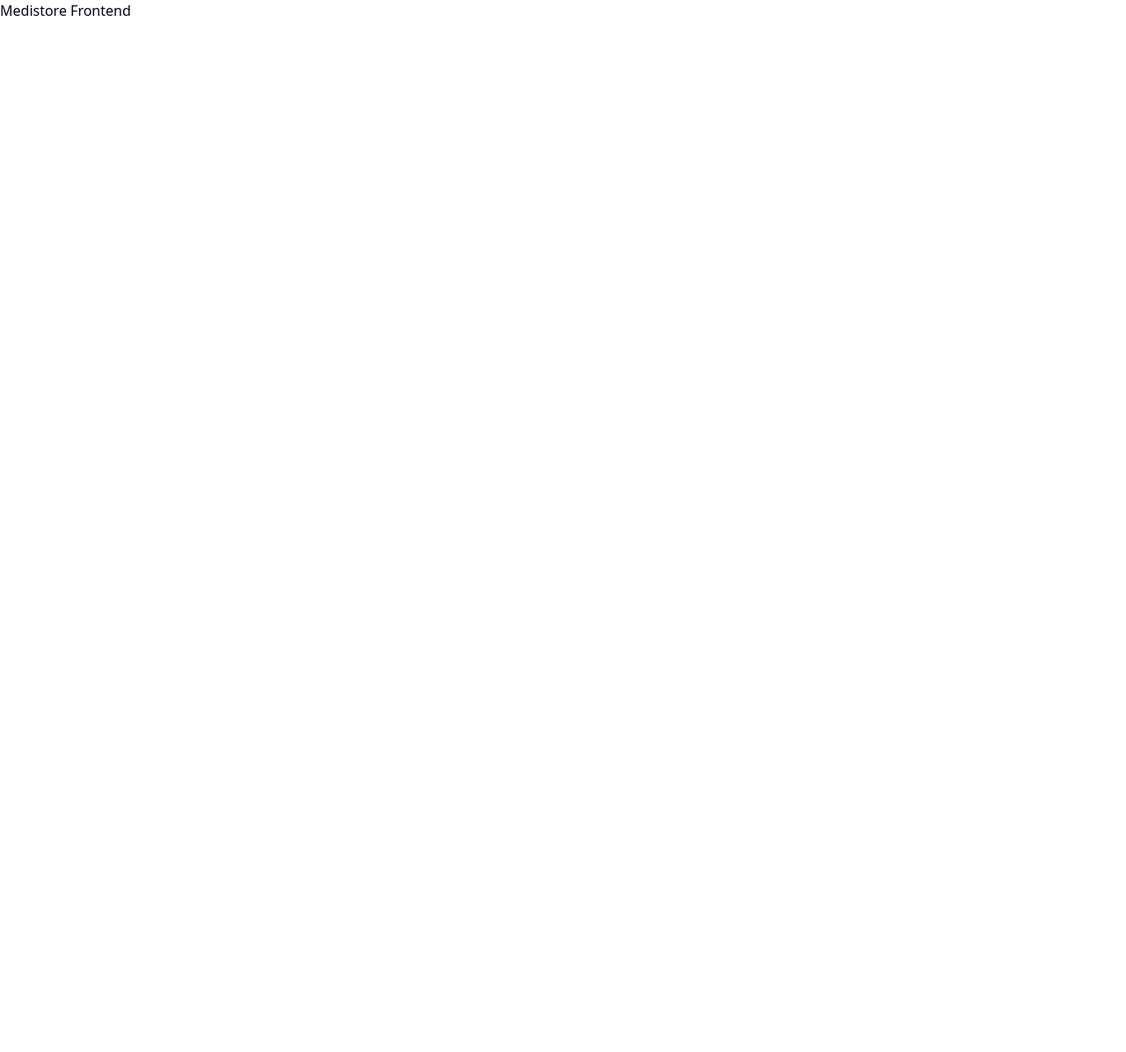
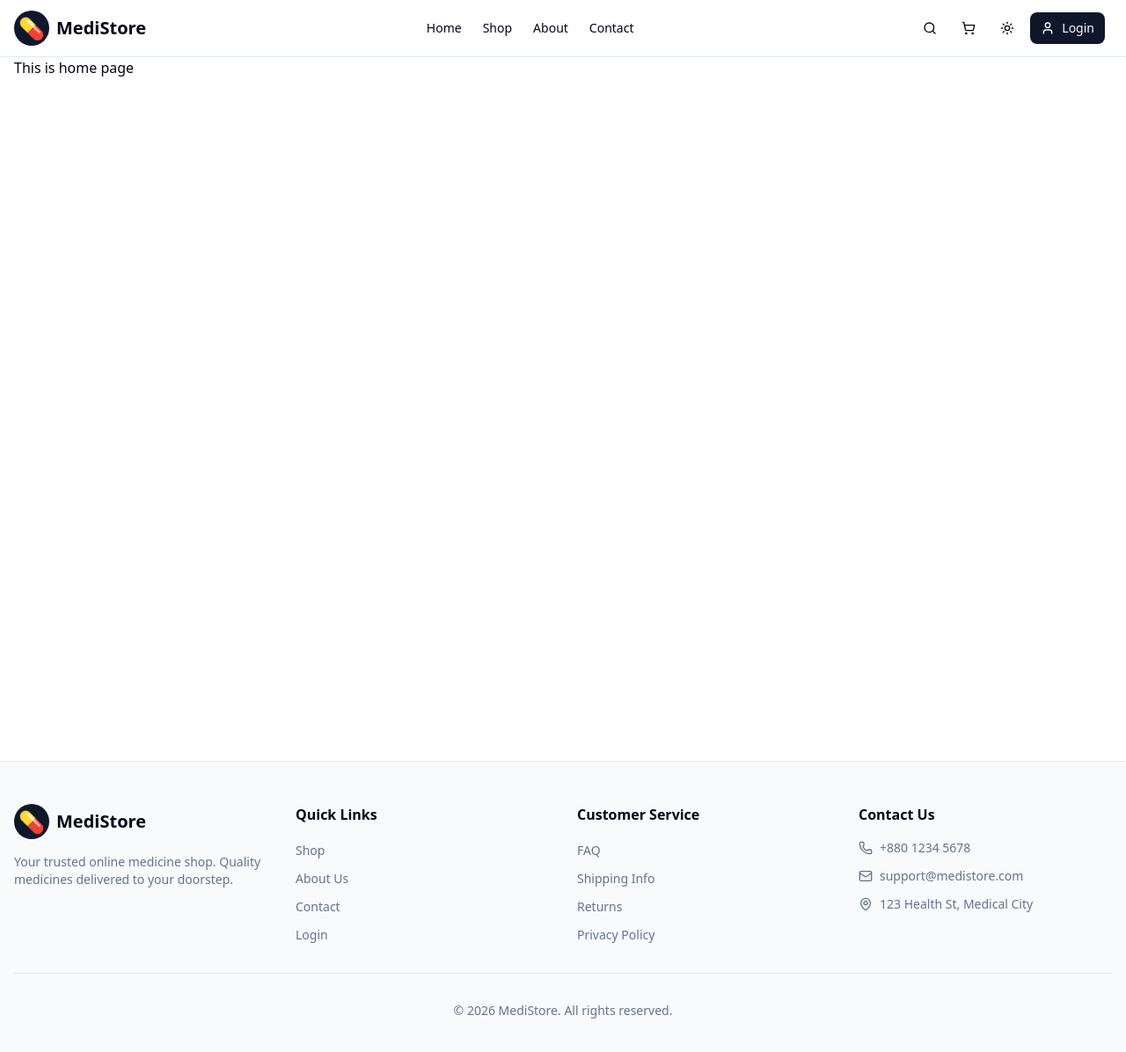
Before and after one commit to rakibhasansohag/Medi-Store, a Next.js app in the folder medistore-frontend/: page / in a window 1280 px wide. Shown: the top 1196 px of the page at 88% size. Before the commit the page ends 800 px from the top, so only its background shows below. Built offline with nearby package versions, Linux system fonts and the light colour scheme.

Commit message:
navbar and footer added with common layout

```diff
--- a/medistore-frontend/src/app/(commonLayout)/layout.tsx
+++ b/medistore-frontend/src/app/(commonLayout)/layout.tsx
@@ -1,11 +1,14 @@
 import React from 'react';
+import { Navbar } from '@/components/layout/Navbar';
+import { Footer } from '@/components/layout/Footer';
 
 function CommonLayout({ children }: { children: React.ReactNode }) {
 	return (
-		<div>
-			<h1>This Is Common Layout</h1>
+		<main>
+			<Navbar />
 			{children}
-		</div>
+			<Footer />
+		</main>
 	);
 }
 
--- /dev/null
+++ b/medistore-frontend/src/app/(commonLayout)/page.tsx
@@ -0,0 +1,7 @@
+export default async function Home() {
+	return (
+		<div className='max-w-7xl mx-auto px-4 h-screen'>
+			<h1>This is home page</h1>
+		</div>
+	);
+}
--- a/medistore-frontend/src/app/layout.tsx
+++ b/medistore-frontend/src/app/layout.tsx
@@ -2,6 +2,7 @@
 import { Geist, Geist_Mono } from "next/font/google";
 import "./globals.css";
 import { Toaster } from 'sonner';
+import { ThemeProvider } from 'next-themes';
 
 const geistSans = Geist({
 	variable: '--font-geist-sans',
@@ -27,12 +28,19 @@
 	children: React.ReactNode;
 }>) {
 	return (
-		<html lang='en'>
+		<html lang='en' className='scroll-smooth' suppressHydrationWarning>
 			<body
 				className={`${geistSans.variable} ${geistMono.variable} antialiased`}
 			>
-				{children}
-				<Toaster position='top-center' richColors />
+				<ThemeProvider
+					attribute='class'
+					defaultTheme='system'
+					enableSystem
+					disableTransitionOnChange
+				>
+					{children}
+					<Toaster position='top-center' richColors />
+				</ThemeProvider>
 			</body>
 		</html>
 	);
--- a/medistore-frontend/src/app/page.tsx
+++ /dev/null
@@ -1,3 +0,0 @@
-export default function Home() {
-	return <h1>Medistore Frontend</h1>;
-}
--- /dev/null
+++ b/medistore-frontend/src/components/layout/Footer.tsx
@@ -0,0 +1,129 @@
+import Link from 'next/link';
+import { Mail, Phone, MapPin } from 'lucide-react';
+
+export function Footer() {
+	return (
+		<footer className='border-t bg-muted/50'>
+			<div className='container mx-auto px-4 py-12'>
+				<div className='grid grid-cols-1 md:grid-cols-4 gap-8'>
+					{/* Brand */}
+					<div className='space-y-4'>
+						<div className='flex items-center space-x-2'>
+							<div className='flex items-center justify-center w-10 h-10 rounded-full bg-primary'>
+								<span className='text-2xl'>💊</span>
+							</div>
+							<span className='text-xl font-bold'>MediStore</span>
+						</div>
+						<p className='text-sm text-muted-foreground'>
+							Your trusted online medicine shop. Quality medicines delivered to
+							your doorstep.
+						</p>
+					</div>
+
+					{/* Quick Links */}
+					<div>
+						<h3 className='font-semibold mb-4'>Quick Links</h3>
+						<ul className='space-y-2'>
+							<li>
+								<Link
+									href='/shop'
+									className='text-sm text-muted-foreground hover:text-primary'
+								>
+									Shop
+								</Link>
+							</li>
+							<li>
+								<Link
+									href='/about'
+									className='text-sm text-muted-foreground hover:text-primary'
+								>
+									About Us
+								</Link>
+							</li>
+							<li>
+								<Link
+									href='/contact'
+									className='text-sm text-muted-foreground hover:text-primary'
+								>
+									Contact
+								</Link>
+							</li>
+							<li>
+								<Link
+									href='/login'
+									className='text-sm text-muted-foreground hover:text-primary'
+								>
+									Login
+								</Link>
+							</li>
+						</ul>
+					</div>
+
+					{/* Customer Service */}
+					<div>
+						<h3 className='font-semibold mb-4'>Customer Service</h3>
+						<ul className='space-y-2'>
+							<li>
+								<Link
+									href='/faq'
+									className='text-sm text-muted-foreground hover:text-primary'
+								>
+									FAQ
+								</Link>
+							</li>
+							<li>
+								<Link
+									href='/shipping'
+									className='text-sm text-muted-foreground hover:text-primary'
+								>
+									Shipping Info
+								</Link>
+							</li>
+							<li>
+								<Link
+									href='/returns'
+									className='text-sm text-muted-foreground hover:text-primary'
+								>
+									Returns
+								</Link>
+							</li>
+							<li>
+								<Link
+									href='/privacy'
+									className='text-sm text-muted-foreground hover:text-primary'
+								>
+									Privacy Policy
+								</Link>
+							</li>
+						</ul>
+					</div>
+
+					{/* Contact */}
+					<div>
+						<h3 className='font-semibold mb-4'>Contact Us</h3>
+						<ul className='space-y-3'>
+							<li className='flex items-center gap-2 text-sm text-muted-foreground'>
+								<Phone className='h-4 w-4' />
+								+880 1234 5678
+							</li>
+							<li className='flex items-center gap-2 text-sm text-muted-foreground'>
+								<Mail className='h-4 w-4' />
+								support@medistore.com
+							</li>
+							<li className='flex items-center gap-2 text-sm text-muted-foreground'>
+								<MapPin className='h-4 w-4' />
+								123 Health St, Medical City
+							</li>
+						</ul>
+					</div>
+				</div>
+
+				<div className='border-t mt-8 pt-8 text-center text-sm text-muted-foreground'>
+					<p>
+						&copy; {new Date().getFullYear()} MediStore. All rights reserved.
+					</p>
+				</div>
+			</div>
+		</footer>
+	);
+}
--- /dev/null
+++ b/medistore-frontend/src/components/layout/Navbar.tsx
@@ -0,0 +1,114 @@
+'use client';
+
+import Link from 'next/link';
+import { ShoppingCart, User, Search, Menu } from 'lucide-react';
+import { Button } from '@/components/ui/button';
+import { ModeToggle } from '@/components/shared/ModeToggle';
+import { useState } from 'react';
+
+export function Navbar() {
+	const [mobileMenuOpen, setMobileMenuOpen] = useState(false);
+
+	return (
+		<header className='sticky top-0 z-50 w-full border-b bg-background/95 backdrop-blur supports-backdrop-filter:bg-background/60'>
+			<div className='container mx-auto px-4'>
+				<div className='flex h-16 items-center justify-between'>
+					{/* Logo */}
+					<Link href='/' className='flex items-center space-x-2'>
+						<div className='flex items-center justify-center w-10 h-10 rounded-full bg-primary'>
+							<span className='text-2xl'>💊</span>
+						</div>
+						<span className='text-xl font-bold hidden sm:block'>MediStore</span>
+					</Link>
+
+					{/* Desktop Navigation */}
+					<nav className='hidden md:flex items-center space-x-6'>
+						<Link
+							href='/'
+							className='text-sm font-medium hover:text-primary transition-colors'
+						>
+							Home
+						</Link>
+						<Link
+							href='/shop'
+							className='text-sm font-medium hover:text-primary transition-colors'
+						>
+							Shop
+						</Link>
+						<Link
+							href='/about'
+							className='text-sm font-medium hover:text-primary transition-colors'
+						>
+							About
+						</Link>
+						<Link
+							href='/contact'
+							className='text-sm font-medium hover:text-primary transition-colors'
+						>
+							Contact
+						</Link>
+					</nav>
+
+					{/* Right Actions */}
+					<div className='flex items-center space-x-2'>
+						<Button variant='ghost' size='icon'>
+							<Search className='h-5 w-5' />
+						</Button>
+						<Button variant='ghost' size='icon' asChild>
+							<Link href='/dashboard/cart'>
+								<ShoppingCart className='h-5 w-5' />
+							</Link>
+						</Button>
+						<ModeToggle />
+						<Button asChild>
+							<Link href='/login'>
+								<User className='h-5 w-5' />
+								Login
+							</Link>
+						</Button>
+
+						{/* Mobile Menu Button */}
+						<Button
+							variant='ghost'
+							size='icon'
+							className='md:hidden'
+							onClick={() => setMobileMenuOpen(!mobileMenuOpen)}
+						>
+							<Menu className='h-5 w-5' />
+						</Button>
+					</div>
+				</div>
+
+				{/* Mobile Menu */}
+				{mobileMenuOpen && (
+					<nav className='md:hidden py-4 space-y-2'>
+						<Link
+							href='/'
+							className='block px-4 py-2 hover:bg-accent rounded-md'
+						>
+							Home
+						</Link>
+						<Link
+							href='/shop'
+							className='block px-4 py-2 hover:bg-accent rounded-md'
+						>
+							Shop
+						</Link>
+						<Link
+							href='/about'
+							className='block px-4 py-2 hover:bg-accent rounded-md'
+						>
+							About
+						</Link>
+						<Link
+							href='/contact'
+							className='block px-4 py-2 hover:bg-accent rounded-md'
+						>
+							Contact
+						</Link>
+					</nav>
+				)}
+			</div>
+		</header>
+	);
+}
--- /dev/null
+++ b/medistore-frontend/src/components/shared/ModeToggle.tsx
@@ -0,0 +1,21 @@
+'use client';
+
+import { Moon, Sun } from 'lucide-react';
+import { useTheme } from 'next-themes';
+import { Button } from '@/components/ui/button';
+
+export function ModeToggle() {
+	const { theme, setTheme } = useTheme();
+
+	return (
+		<Button
+			variant='ghost'
+			size='icon'
+			onClick={() => setTheme(theme === 'dark' ? 'light' : 'dark')}
+		>
+			<Sun className='h-5 w-5 rotate-0 scale-100 transition-all dark:-rotate-90 dark:scale-0' />
+			<Moon className='absolute h-5 w-5 rotate-90 scale-0 transition-all dark:rotate-0 dark:scale-100' />
+			<span className='sr-only'>Toggle theme</span>
+		</Button>
+	);
+}
```
